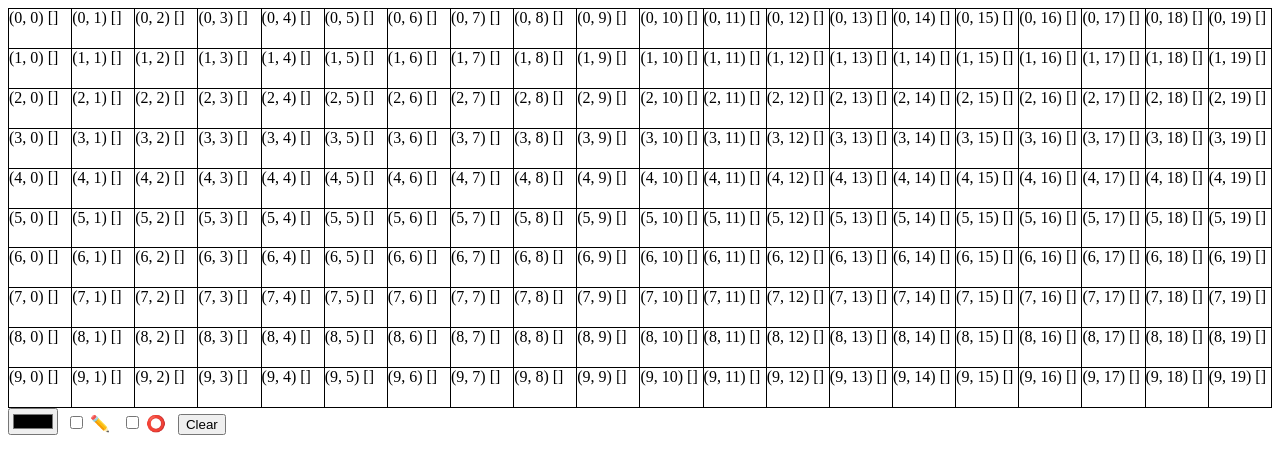
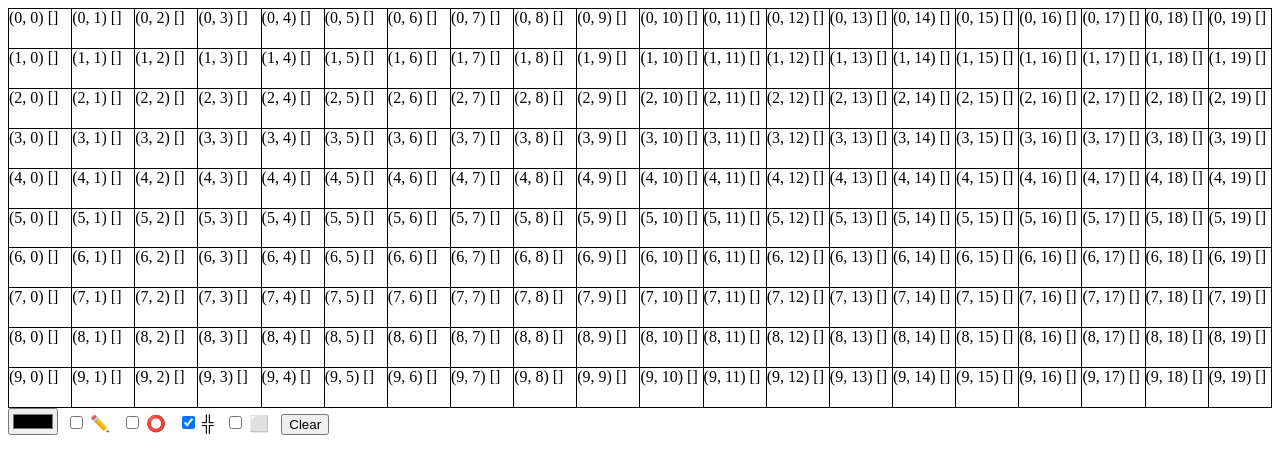
Before and after one commit to aabounegm/vue-pixel-board, a Vue app: page / in a window 1280 px wide. Shown: the top 474 px of the page. Built offline with nearby package versions, Linux system fonts and the light colour scheme.

Commit message:
Added checkerboard styling

```diff
--- a/src/App.vue
+++ b/src/App.vue
@@ -7,6 +7,8 @@
 			:color="color"
 			:clear="deleting"
 			:readonly="readonly"
+			:grid="grid"
+			:checkers="checkers"
 			ref="board"
 		>
 			<template v-slot="{row, col, color}">
@@ -18,6 +20,10 @@
 		{{ deleting ? '🗑️' : '✏️' }}&nbsp;&nbsp;
 		<input type="checkbox" v-model="readonly"/>
 		{{ readonly ? '🚫' : '⭕' }}&nbsp;&nbsp;
+		<input type="checkbox" v-model="grid"/>
+		{{ grid ? '╬' : '┼' }}&nbsp;&nbsp;
+		<input type="checkbox" v-model="checkers"/>
+		{{ checkers ? '🏁' : '⬜' }}&nbsp;&nbsp;
 		<button @click="clear">Clear</button>
 	</div>
 </template>
@@ -32,6 +38,8 @@ export default Vue.extend({
 			color: '#000000',
 			deleting: false,
 			readonly: false,
+			grid: true,
+			checkers: false,
 		};
 	},
 	methods: {
--- a/src/components/Board.vue
+++ b/src/components/Board.vue
@@ -15,7 +15,7 @@
 				v-for="(_, j) in cols"
 				:key="`${i},${j}`"
 				class="pixel"
-				:class="{grid}"
+				:class="{grid, checkers: checkers && i%2 === j%2}"
 				:row="i"
 				:col="j"
 				:color="getColor(i, j)"
@@ -72,6 +72,18 @@ export default Vue.extend({
 		},
 		clear: Boolean,
 		readonly: Boolean,
+		checkers: {
+			type: [Boolean, String],
+			default: false,
+			validator(value: boolean|string) {
+				if(typeof value === 'boolean') {
+					return true;
+				}
+				const dummy = document.createElement('div');
+				dummy.style.backgroundColor = value;
+				return dummy.style.backgroundColor === value;
+			},
+		},
 	} as {[propName: string]: PropOptions},
 	data() {
 		return {
@@ -83,6 +95,7 @@ export default Vue.extend({
 		cssProps(): any {
 			return {
 				'--border': this.grid === true ? '1px solid black' : this.grid,
+				'--checker-color': this.checkers === true ? 'rgba(0, 0, 0, 0.15)' : this.checkers,
 			};
 		},
 	},
@@ -128,12 +141,12 @@ export default Vue.extend({
 			}
 			return this.data[row][col] || '';
 		},
-	},
+		},
 	mounted() {
 		if(Array.isArray(this.value)) {
 			this.data = this.value;
-		}
-	},
+						}
+		},
 	components: {
 		Pixel,
 	},
@@ -165,6 +178,9 @@ export default Vue.extend({
 				border-right: none;
 			}
 		}
+		&.checkers {
+			background-color: var(--checker-color);
+		}
 	}
 	&:last-child .pixel {
 		border-bottom: none;
```
Also changed, not shown: 1 other file (tests, documents, lock files or other folders).
